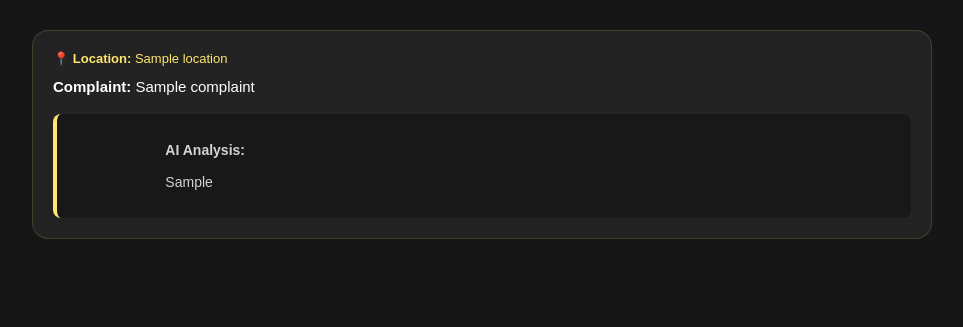
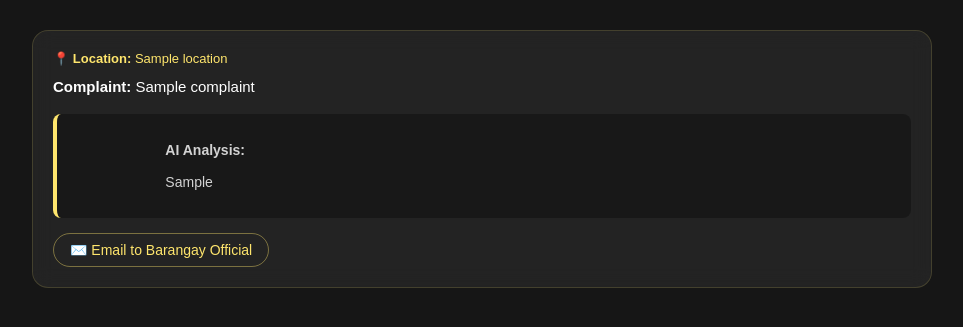
Before and after one commit to velemix/Report-the-Darkness, a Flask app: template templates/view_complaints.html in a window 1280 px wide. Shown: the part 90-417 px from the top of the page, without its empty margins (158-1121 px from the left). Run offline with Flask 3, Linux system fonts and the light colour scheme; the template is opened without the code that fills it: most values are stand-ins (such as "Sample title", 1, 10 or a date in 2020).

Commit message:
Added communications to the barangay official once a complaint is filed.

```diff
--- a/app.py
+++ b/app.py
@@ -3,6 +3,9 @@ from google import genai
 from google.genai import types
 import json
 import os
+import smtplib
+from email.mime.text import MIMEText
+from email.mime.multipart import MIMEMultipart
 
 app = Flask(__name__)
 
@@ -42,6 +45,56 @@ def view_complaints():
 def home():
     return render_template("index.html")
 
+@app.route("/send-report/<int:index>", methods=["POST"])
+def send_report(index):
+    data = []
+    if os.path.exists(DB_FILE):
+        with open(DB_FILE, 'r', encoding='utf-8') as f:
+            try:
+                data = json.load(f)
+            except json.JSONDecodeError:
+                data = []
+
+    if 0 <= index < len(data):
+        item = data[index]
+
+        # Configure your sender email and receiver barangay email
+        sender_email = os.environ.get("MAIL_USERNAME", "your_email@gmail.com")
+        sender_password = os.environ.get("MAIL_PASSWORD", "your_app_password")
+        receiver_email = "yoomysigmaguy@gmail.com" # Replace with actual barangay email
+
+        msg = MIMEMultipart()
+        msg['From'] = sender_email
+        msg['To'] = receiver_email
+        msg['Subject'] = f"Barangay Complaint Report: {item.get('complaint', 'Issue')[:30]}"
+
+        body = f"""
+        Good day Barangay Official,
+
+        A new community complaint has been logged through the reporting portal:
+
+        - Complaint / Issue: {item.get('complaint')}
+        - Location Coordinates: {item.get('location', 'Not provided')}
+        - AI Analysis & Suggested Action:
+        {item.get('ai_result')}
+
+        Please review and action accordingly. Thank you!
+        """
+
+        msg.attach(MIMEText(body, 'plain'))
+
+        try:
+            server = smtplib.SMTP('smtp.gmail.com', 587)
+            server.starttls()
+            server.login(sender_email, sender_password)
+            server.sendmail(sender_email, receiver_email, msg.as_string())
+            server.quit()
+            return jsonify({"status": "success", "message": "Report emailed successfully!"})
+        except Exception as e:
+            return jsonify({"status": "error", "message": str(e)}), 500
+
+    return jsonify({"status": "error", "message": "Complaint not found"}), 404
+
 @app.route("/complaint", methods=["POST"])
 def classify_complaint():
     lat = request.form.get("latitude")
@@ -64,7 +117,7 @@ def classify_complaint():
 
         try:
             response = client.models.generate_content(
-                model="gemini-3.8-flash",
+                model="gemini-1.5-flash",
                 contents=[
                     "Listen to this barangay complaint voice recording, transcribe it, and classify it.",
                     types.Part.from_bytes(data=audio_bytes, mime_type='audio/webm')
@@ -81,7 +134,6 @@ def classify_complaint():
             print(f"Audio processing error details: {e}")
             return jsonify({"result": f"Error processing audio: {str(e)}"}), 500
 
-
     if 'file' in request.files:
         text_file = request.files['file']
         complaint_text = text_file.read().decode('utf-8')
@@ -93,7 +145,7 @@ def classify_complaint():
 
     try:
         response = client.models.generate_content(
-            model="gemini-3.8-flash",
+            model="gemini-1.5-flash",
             contents=f"""
 Classify this barangay complaint.
 
--- a/templates/view_complaints.html
+++ b/templates/view_complaints.html
@@ -40,6 +40,8 @@
             border-radius: 20px;
             font-size: 14px;
             transition: all 0.3s ease;
+            background: transparent;
+            cursor: pointer;
         }
         .back-btn:hover {
             background: rgba(255, 230, 109, 0.2);
@@ -73,6 +75,7 @@
             font-size: 14px;
             color: #d3d3d3;
             white-space: pre-wrap;
+            margin-bottom: 15px;
         }
         .empty-msg {
             text-align: center;
@@ -94,15 +97,19 @@
             {% for item in complaints %}
                 <div class="complaint-card">
                     <div class="meta-info">
-                        <span><strong>📍 Location:</strong> {{ item.location }}</span>
+                        <span><strong>📍 Location:</strong> {{ item.location | default('Not provided') }}</span>
                     </div>
                     <div class="complaint-text">
-                        <strong>Complaint:</strong> {{ item.complaint }}
+                        <strong>Complaint:</strong> {{ item.complaint | default('No description') }}
                     </div>
                     <div class="ai-result">
                         <strong>AI Analysis:</strong><br>
-                        {{ item.ai_result }}
+                        {{ item.ai_result | default('No analysis available') }}
                     </div>
+                    <!-- Use data-index instead of inline Jinja in onclick -->
+                    <button class="back-btn email-btn" data-index="{{ loop.index0 }}">
+                        ✉️ Email to Barangay Official
+                    </button>
                 </div>
             {% endfor %}
         {% else %}
@@ -110,5 +117,38 @@
         {% endif %}
     </div>
 
+    <script>
+    document.addEventListener('DOMContentLoaded', () => {
+        document.querySelectorAll('.email-btn').forEach(button => {
+            button.addEventListener('click', async function() {
+                const index = this.getAttribute('data-index');
+                this.textContent = 'Sending email...';
+                this.disabled = true;
+
+                try {
+                    const response = await fetch(`/send-report/${index}`, {
+                        method: 'POST'
+                    });
+                    const result = await response.json();
+
+                    if (response.ok) {
+                        this.textContent = '✅ Emailed Successfully!';
+                        this.style.borderColor = '#81c784';
+                        this.style.color = '#81c784';
+                    } else {
+                        alert('Failed to send: ' + result.message);
+                        this.textContent = '✉️ Email to Barangay Official';
+                        this.disabled = false;
+                    }
+                } catch (err) {
+                    alert('Network error occurred.');
+                    this.textContent = '✉️ Email to Barangay Official';
+                    this.disabled = false;
+                }
+            });
+        });
+    });
+    </script>
+
 </body>
 </html>
```
Also changed, not shown: static/external.js (+11 -4 lines).
